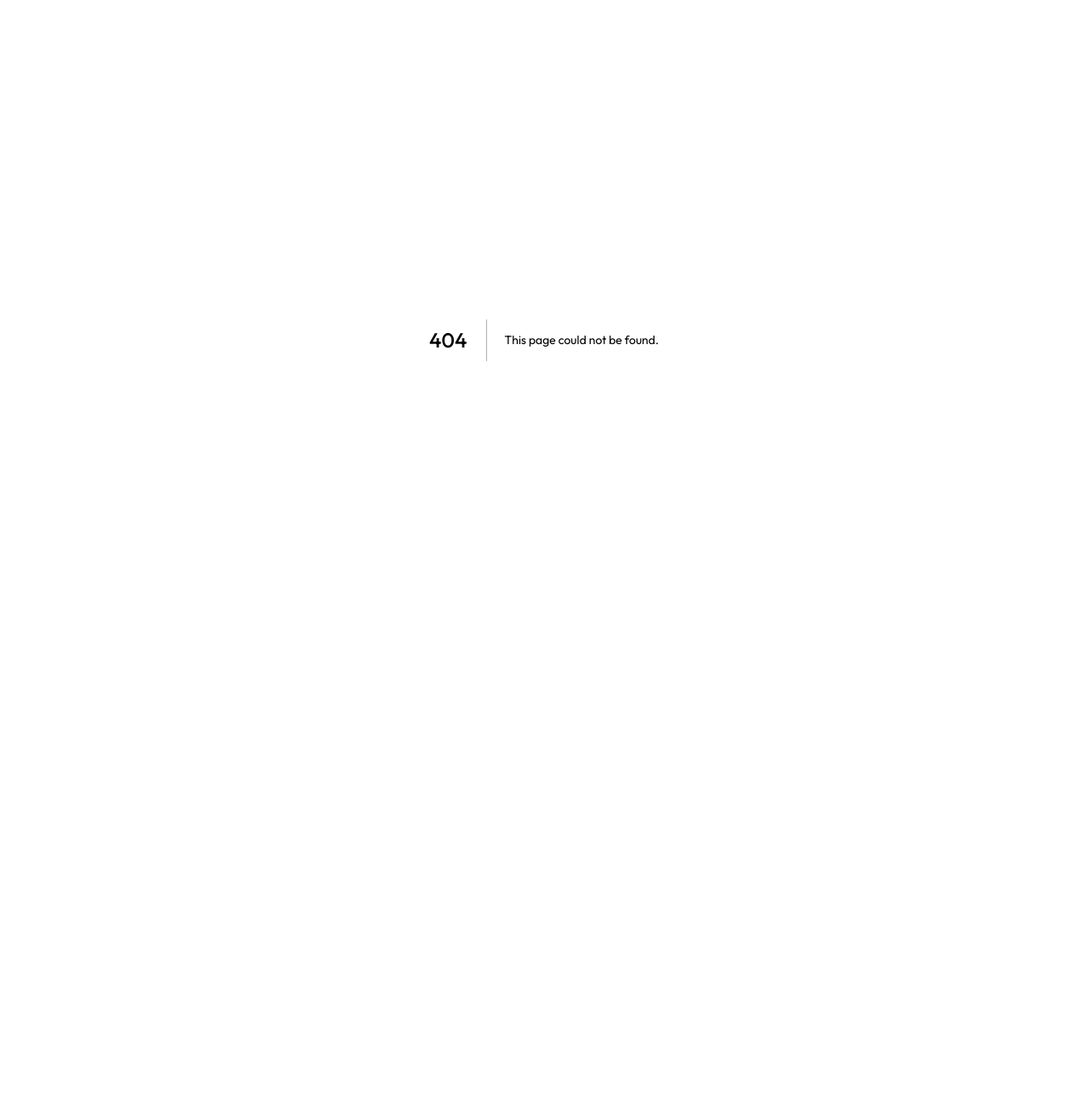
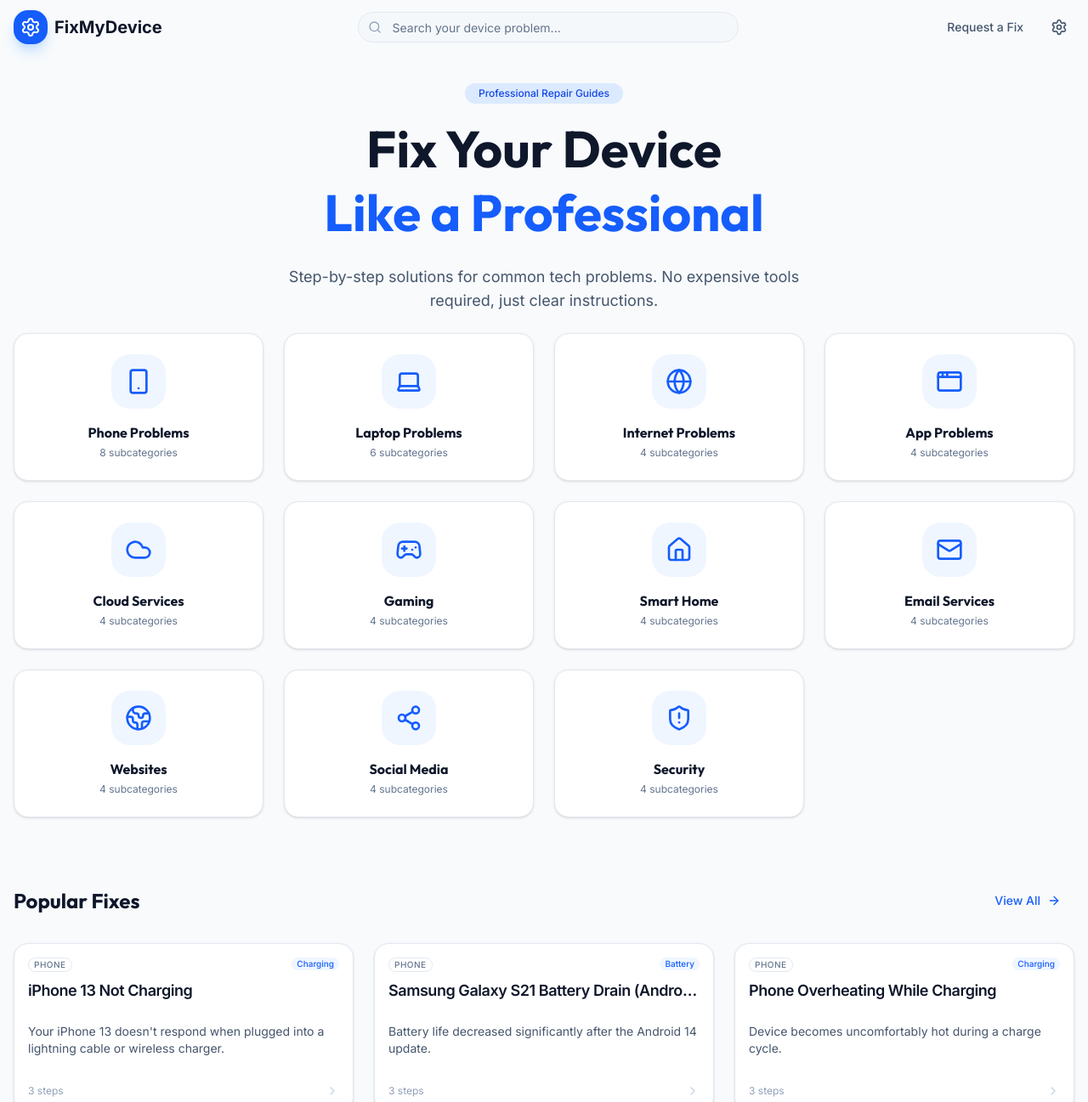
Before and after one commit to roxvoices/Fixing, a Next.js app: page / in a window 1280 px wide. Before the commit this address had no page. Shown: the top 1297 px of the page at 85% size. Before the commit the page ends 800 px from the top, so only its background shows below. Built offline with nearby package versions, Linux system fonts and the light colour scheme.

Commit message:
Add files via upload

```diff
--- /dev/null
+++ b/app/page.tsx
@@ -0,0 +1,112 @@
+import Link from 'next/link'
+import { ArrowRight, PlusCircle } from 'lucide-react'
+import { Badge } from '@/components/ui/badge'
+import { Button } from '@/components/ui/button'
+import { Card, CardContent } from '@/components/ui/card'
+import Navbar from '@/components/Navbar'
+import Footer from '@/components/Footer'
+import ProblemCard from '@/components/ProblemCard'
+import CategoryIcon from '@/components/CategoryIcon'
+import { ALL_PROBLEMS, CATEGORIES } from '@/lib/allProblems'
+
+export default function HomePage() {
+  const popularFixes = ALL_PROBLEMS.filter((p) => p.isPopular)
+  const recentFixes = [...ALL_PROBLEMS]
+    .sort((a, b) => new Date(b.createdAt).getTime() - new Date(a.createdAt).getTime())
+    .slice(0, 4)
+
+  return (
+    <div className="min-h-screen flex flex-col">
+      <Navbar />
+      <main className="flex-1">
+        <div className="pt-24 pb-12 px-4">
+
+          <section className="max-w-7xl mx-auto text-center mb-20">
+            <div>
+              <Badge className="mb-4 bg-blue-100 text-blue-700 hover:bg-blue-100 border-none px-4 py-1 rounded-full">
+                Professional Repair Guides
+              </Badge>
+              <h1 className="text-4xl md:text-6xl font-bold text-slate-900 mb-6 leading-tight">
+                Fix Your Device <br />
+                <span className="text-blue-600">Like a Professional</span>
+              </h1>
+              <p className="text-lg text-slate-600 max-w-2xl mx-auto mb-6">
+                Step-by-step solutions for common tech problems. No expensive tools required,
+                just clear instructions.
+              </p>
+            </div>
+
+            <div className="grid grid-cols-2 sm:grid-cols-2 md:grid-cols-4 gap-3 md:gap-6">
+              {CATEGORIES.map((cat) => (
+                <Link key={cat.id} href={`/category/${cat.slug}`}>
+                  <Card className="hover:shadow-xl hover:-translate-y-1 transition-all duration-300 border-slate-200 group overflow-hidden h-full">
+                    <CardContent className="p-4 md:p-6 flex flex-col items-center text-center">
+                      <div className="w-12 h-12 md:w-16 md:h-16 rounded-2xl bg-blue-50 text-blue-600 flex items-center justify-center mb-3 md:mb-4 group-hover:bg-blue-600 group-hover:text-white transition-colors">
+                        <CategoryIcon name={cat.icon} className="w-6 h-6 md:w-8 md:h-8" />
+                      </div>
+                      <h3 className="font-bold text-slate-900 text-sm md:text-base">{cat.name}</h3>
+                      <p className="text-[10px] md:text-xs text-slate-500 mt-1">
+                        {cat.subcategories.length} subcategories
+                      </p>
+                    </CardContent>
+                  </Card>
+                </Link>
+              ))}
+            </div>
+          </section>
+
+          <section className="max-w-7xl mx-auto mb-20 px-2 md:px-0">
+            <div className="flex items-center justify-between mb-6 md:mb-8">
+              <h2 className="text-xl md:text-2xl font-bold text-slate-900">Popular Fixes</h2>
+              <Button variant="ghost" className="text-blue-600 hover:text-blue-700 text-sm">
+                View All <ArrowRight className="ml-2 w-4 h-4" />
+              </Button>
+            </div>
+            <div className="grid grid-cols-1 sm:grid-cols-2 md:grid-cols-3 gap-4 md:gap-6">
+              {popularFixes.map((problem) => (
+                <ProblemCard key={problem.id} problem={problem} />
+              ))}
+            </div>
+          </section>
+
+          <section className="max-w-7xl mx-auto mb-20 px-2 md:px-0">
+            <div className="flex items-center justify-between mb-6 md:mb-8">
+              <h2 className="text-xl md:text-2xl font-bold text-slate-900">Recent Fixes</h2>
+            </div>
+            <div className="grid grid-cols-1 sm:grid-cols-2 md:grid-cols-4 gap-4 md:gap-6">
+              {recentFixes.map((problem) => (
+                <ProblemCard key={problem.id} problem={problem} />
+              ))}
+            </div>
+          </section>
+
+          <section className="max-w-7xl mx-auto px-4 mb-20">
+            <div className="bg-slate-900 rounded-[2.5rem] p-8 md:p-16 text-center relative overflow-hidden shadow-2xl">
+              <div className="absolute top-0 right-0 w-96 h-96 bg-blue-600/20 blur-[120px] rounded-full -translate-y-1/2 translate-x-1/2" />
+              <div className="absolute bottom-0 left-0 w-96 h-96 bg-blue-600/20 blur-[120px] rounded-full translate-y-1/2 -translate-x-1/2" />
+              <div className="relative z-10">
+                <div className="w-16 h-16 rounded-2xl bg-blue-600 text-white flex items-center justify-center mx-auto mb-8 shadow-xl shadow-blue-500/20">
+                  <PlusCircle className="w-8 h-8" />
+                </div>
+                <h2 className="text-3xl md:text-5xl font-bold text-white mb-6 leading-tight">
+                  Can&apos;t find your problem?
+                </h2>
+                <p className="text-slate-400 text-lg md:text-xl max-w-2xl mx-auto mb-10 leading-relaxed">
+                  Our database is growing every day. If you have a device issue that
+                  isn&apos;t listed, let us know and our experts will create a guide for you.
+                </p>
+                <Link href="/request-fix">
+                  <Button className="bg-blue-600 hover:bg-blue-700 text-white px-10 py-7 rounded-2xl text-lg font-bold shadow-xl shadow-blue-500/20 transition-all hover:scale-105 active:scale-95">
+                    Request a Fix Now
+                  </Button>
+                </Link>
+              </div>
+            </div>
+          </section>
+
+        </div>
+      </main>
+      <Footer />
+    </div>
+  )
+}
```
